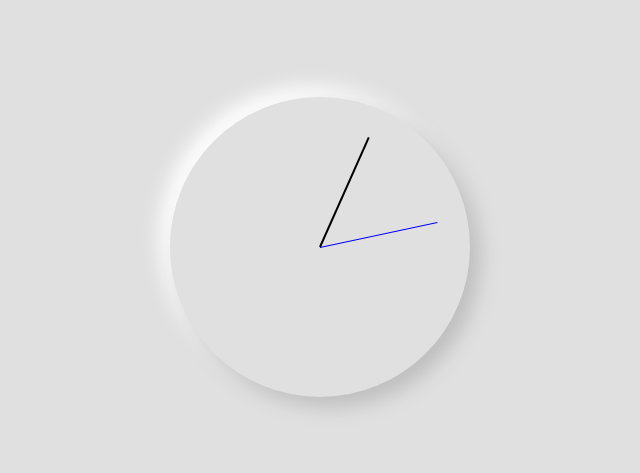
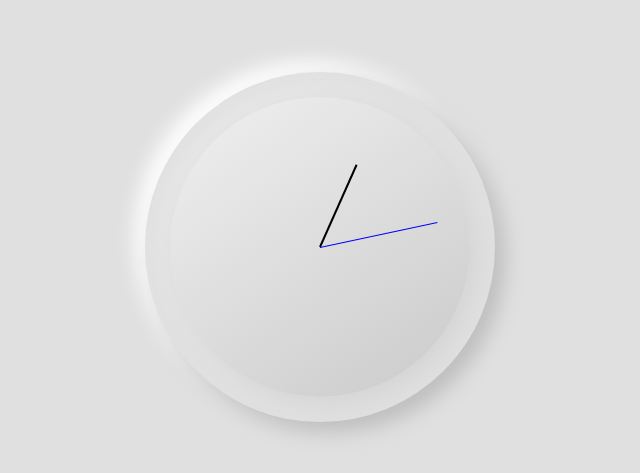
Before and after one commit to wuletawwonte/ethhours, a plain HTML site: page index.html in a window 1280 px wide. Shown: the part 153-626 px from the top of the page, without its empty margins (320-960 px from the left). Drawn offline with Linux system fonts and the light colour scheme.

Commit message:
Add minute counter with neumorphic styling

```diff
--- a/app.js
+++ b/app.js
@@ -7,7 +7,7 @@ const rotateClock = (sec, min) => {
   let secDeg = (6 * d.getSeconds()) - 90;
   let minDeg = (6 * d.getMinutes()) - 90;
   sec.style.transform = `rotate(${secDeg}deg) translateX(60px)`;
-  min.style.transform = `rotate(${minDeg}deg) translateX(60px)`;
+  min.style.transform = `rotate(${minDeg}deg) translateX(45px)`;
 };
 
 rotateClock(second, minute);
--- a/index.html
+++ b/index.html
@@ -9,8 +9,10 @@
 </head>
 <body>
   <div id="app">
-    <hr class="second" />
-    <hr class="minute" />
+    <div class="app-content">
+      <hr class="second" />
+      <hr class="minute" />
+    </div>
   </div>
   <script src="./app.js"></script>
 </body>
--- a/style.css
+++ b/style.css
@@ -13,14 +13,28 @@ body {
 
 #app {
   border-radius: 50%;
-  position: relative;
-  min-width: 300px;
-  min-height: 300px;
+  min-width: 350px;
+  min-height: 350px;
   display: flex;
   align-items: center;
   justify-content: center;
   background: #e0e0e0;
   box-shadow: 10px 10px 20px #bebebe, -10px -10px 20px #ffffff;
+}
+
+.app-content {
+  /* border: 1px solid gray; */
+  border-radius: 50%;
+  min-width: 300px;
+  min-height: 300px;
+  position: relative;
+  display: flex;
+  align-items: center;
+  justify-content: center;
+  border-radius: 50%;
+  background: linear-gradient(145deg, #f0f0f0, #cacaca);
+  box-shadow:  5px 5px 26px #d0d0d0,
+               -5px -5px 26px #f0f0f0;
 }
 
 .second,
@@ -36,4 +50,5 @@ body {
 .minute {
   background-color: black;
   height: 2px;
+  width: 90px;
 }
```
